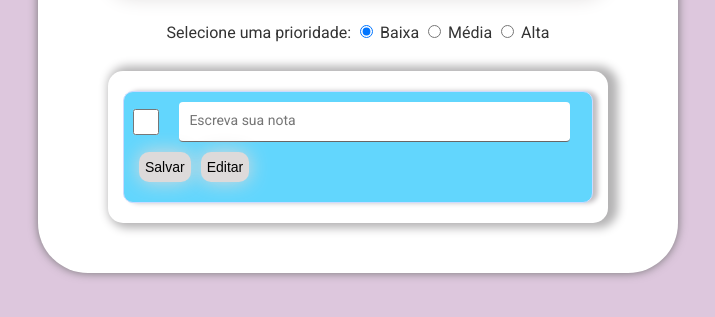
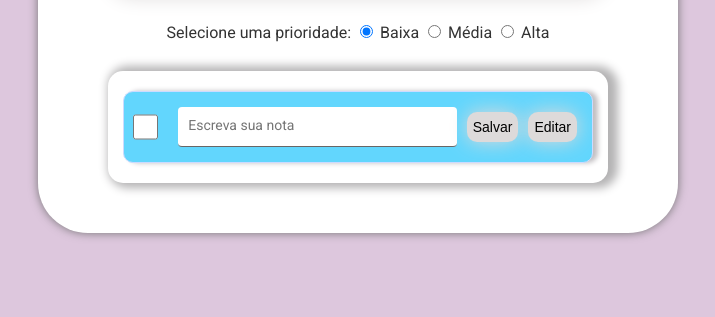
Before and after one commit to NickesMelo/CursoJS, a plain HTML site: page To-do-list/index.html in a window 1280 px wide. Both pictures are taken after a click on the button "Adicionar". Shown: the part 197-514 px from the top of the page, without its empty margins (282-997 px from the left). Drawn offline with nearby package versions, Linux system fonts and the light colour scheme.

Commit message:
correções na fução createNewLi()

```diff
--- a/To-do-list/assets/scripts/scripts.js
+++ b/To-do-list/assets/scripts/scripts.js
@@ -15,8 +15,7 @@ function createNewNote(event){
 function createNewLi(){
     const ul = document.querySelector("ul");
     const li = document.createElement("li");
-    li.innerHTML = `    <li">
-                            <div class="notes">
+    li.innerHTML = `    <div class="notes">
                             <input type="checkbox" name="checkbox-to-do" id="checkbox-to-do">
                             <textarea id="multilineInput" name="multilineInput" rows="4" cols="50" maxlength="80" placeholder="Escreva sua nota"></textarea>
                         </div>
@@ -26,9 +25,8 @@ function createNewLi(){
                             <button class="btn-delete">Excluir</button>
                             <button class="btn-return">Voltar</button>
                         </div>
-                        </li>
                     `
-                ul.append(li)
+                ul.append(li);
                 return li;
 }
 
--- a/To-do-list/index.html
+++ b/To-do-list/index.html
@@ -19,20 +19,7 @@
             <label for="middle"><input type="radio" name="priority" value="middle-priority" id="middle">  Média</label>
             <label for="high"><input type="radio" name="priority" value="high-priority" id="high"> Alta </label>
         </div>
-        <ul>
-            <!-- <li class="low-priority">
-                <div class="notes">
-                    <input type="checkbox" name="checkbox-to-do" id="checkbox-to-do">
-                    <textarea id="multilineInput" name="multilineInput" rows="4" cols="50" maxlength="80" placeholder="Escreva sua nota"></textarea>
-                </div>
-                <div class="group-buttons">
-                    <button class="btn-save">Salvar</button>
-                    <button class="btn-edit">Editar</button>
-                    <button class="btn-delete">Excluir</button>
-                    <button class="btn-return">Voltar</button>
-                </div>
-            </li> -->
-        </ul>
+        <ul></ul>
     </div>
     <script src="/assets/scripts/scripts.js"></script>
 </body>
```
Lines whose indentation alone changed are shown as unchanged.
